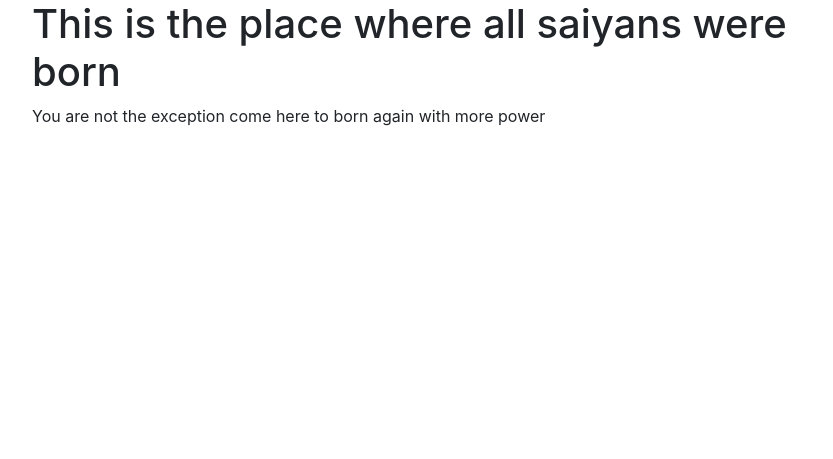
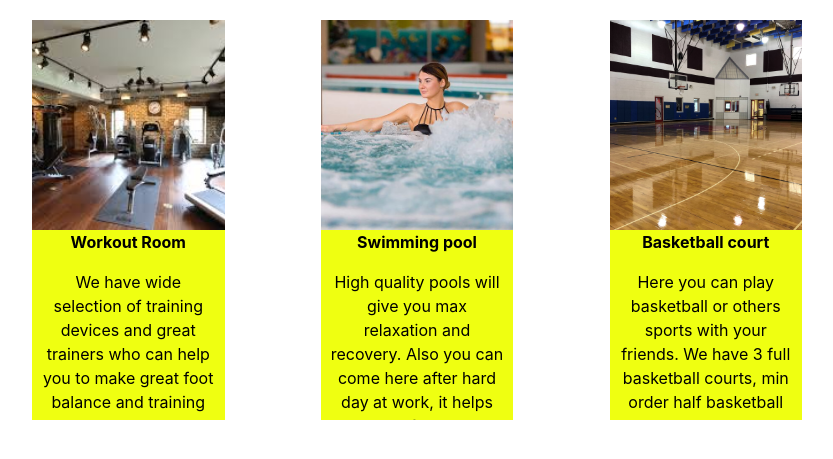
Before and after one commit to edmundas3945/Gym, a PHP site: page / in a window 1280 px wide. Shown: the part 70-529 px from the top of the page, without its empty margins (223-1056 px from the left). Run offline with PHP 8.4, Linux system fonts and the light colour scheme.

Commit message:
add 3 products in my home page

```diff
--- a/view/home.php
+++ b/view/home.php
@@ -1,2 +1,17 @@
-<h1>This is the place where all saiyans were born</h1>
-<p>You are not the exception come here to born again with more power</p>
+<div class="homeContainer">
+    <a href="https://www.lemongym.lt/en/antakalnis" target="_blank" class="favor">
+        <div class="favorIcon1"></div>
+        <p><strong>Workout Room</strong></p>
+        <p>We have wide selection of training devices and great trainers who can help you to make great foot balance and training course.</p>
+    </a>
+    <a href="https://sugihara.lt/en/spa-pool-centre/" target="_blank" class="favor">
+        <div class="favorIcon2"></div>
+        <p><strong>Swimming pool</strong></p>
+        <p>High quality pools will give you max relaxation and recovery. Also you can come here after hard day at work, it helps even after that.</p>
+    </a>
+    <a href="https://www.grybo7.lt/" target="_blank" class="favor">
+        <div class="favorIcon3"></div>
+        <p><strong>Basketball court</strong></p>
+        <p>Here you can play basketball or others sports with your friends. We have 3 full basketball courts, min order half basketball court.</p>
+    </a>
+</div>
```
